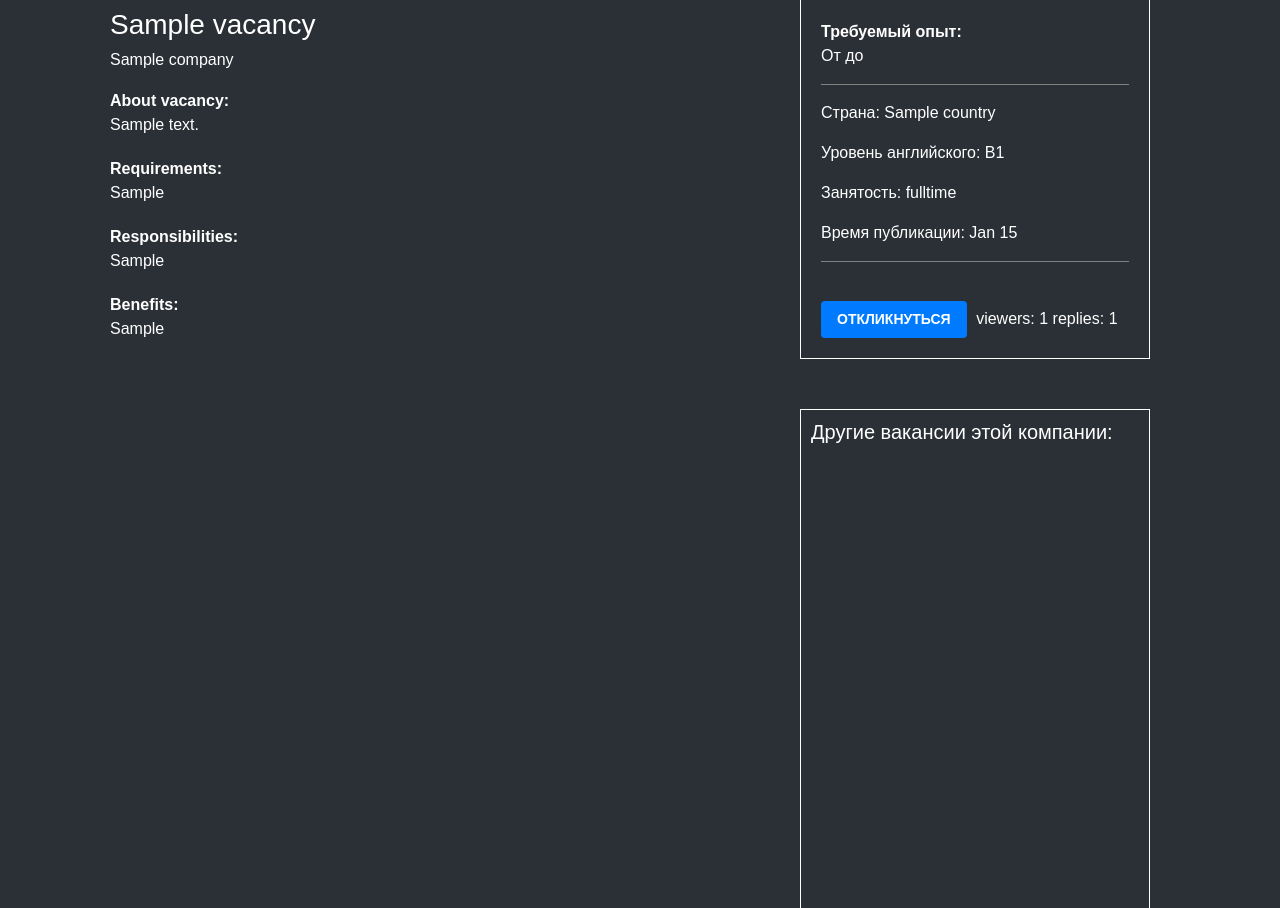
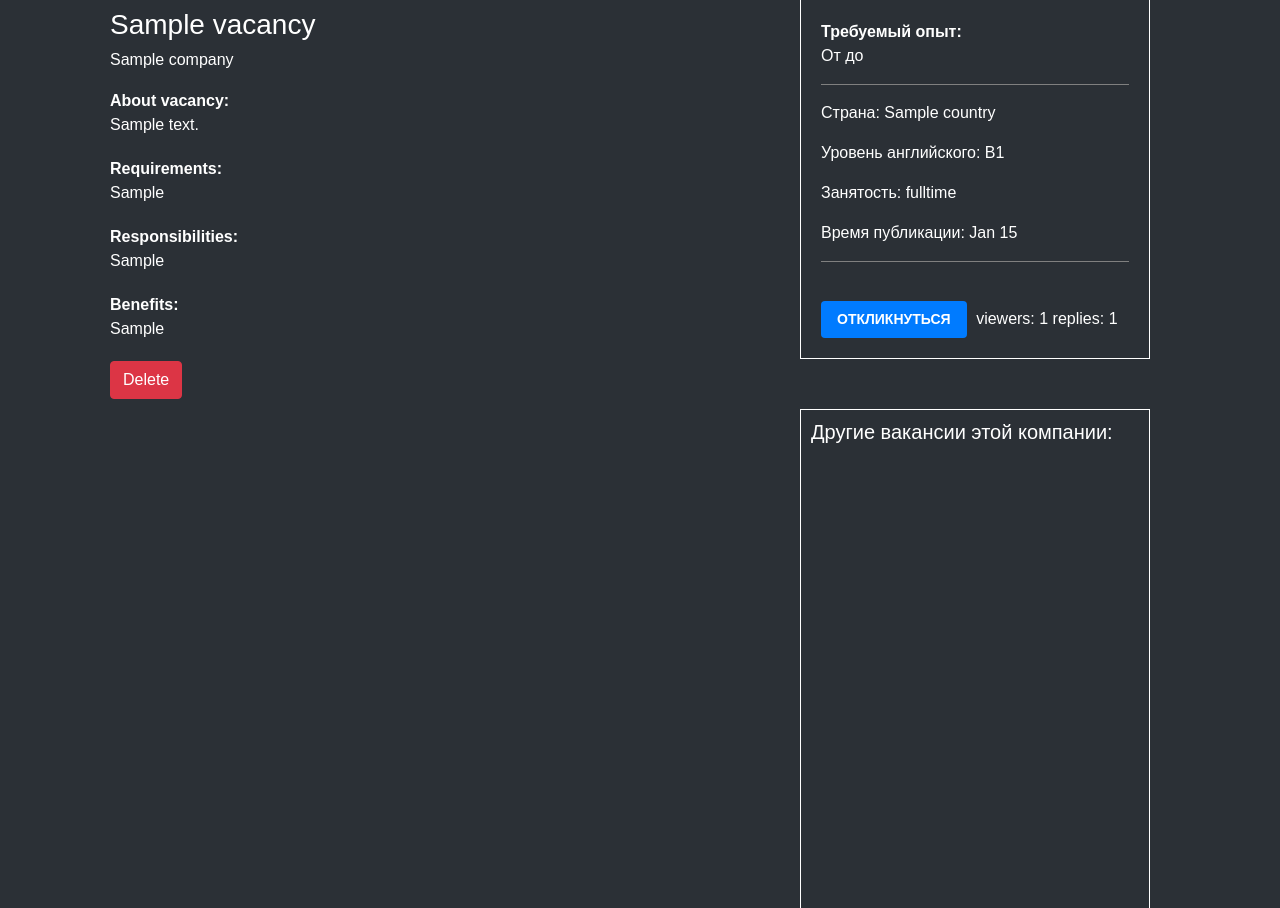
Before and after one commit to nikiturka/jobseeker, a Django app: page /vacancies/1 in a window 1280 px wide. Shown: the part 187-1095 px from the top of the page. Run offline with Django 5.2, Linux system fonts and the light colour scheme; a user stored in the database is signed in; tables that the repository leaves empty hold one stand-in row (values such as "Sample post"); some libraries are stand-ins or nearby versions.

Commit message:
delete vacancy

```diff
--- a/main/templates/main/vacancy_detail.html
+++ b/main/templates/main/vacancy_detail.html
@@ -33,6 +33,12 @@
                     <b>Benefits:</b><br>
                     {{ vacancy.benefits }}
                 </div>
+
+                {% if user.hr and vacancy.publisher == user.hr %}
+                    <a href="{% url 'vacancy-delete' vacancy.pk %}">
+                        <button type="submit" class="btn btn-danger">Delete</button>
+                    </a>
+                {% endif %}
             </div>
 
             <div class="col-lg-4 right-side">
--- a/main/urls.py
+++ b/main/urls.py
@@ -7,5 +7,6 @@
     path('vacancies', views.all_vacancies, name='vacancies'),
     path('vacancies_search', views.vacancies_search, name='vacancies-search'),
     path('vacancies/<int:pk>', views.vacancy_detail, name='vacancy-detail'),
-    path('vacanvies/create_vacancy', views.create_vacancy, name='vacancy-create')
+    path('vacancies/create', views.create_vacancy, name='vacancy-create'),
+    path('vacancies/delete/<int:pk>', views.delete_vacancy, name='vacancy-delete')
 ]
--- a/main/views.py
+++ b/main/views.py
@@ -105,3 +105,23 @@
             return JsonResponse({'Error': 'Вы не являетесь работодателем'})
     else:
         return JsonResponse({'Error': 'Авторизуйтесь, прежде чем зайти на эту страницу.'})
+
+
+def delete_vacancy(request, pk):
+    if request.user.is_authenticated:
+        hr = HR.objects.filter(user=request.user)
+
+        if hr.exists():
+            vacancy = Vacancy.objects.filter(pk=pk, publisher=hr.first())
+
+            if vacancy.exists():
+                vacancy.delete()
+                messages.success(request, "Вакансия удалена.")
+
+                return redirect('vacancies')
+            else:
+                return JsonResponse({'Error': 'Vacancy does not exist.'})
+        else:
+            return JsonResponse({'Error': 'You are not an HR'})
+    else:
+        return JsonResponse({'Error': 'Authorize first.'})
```
